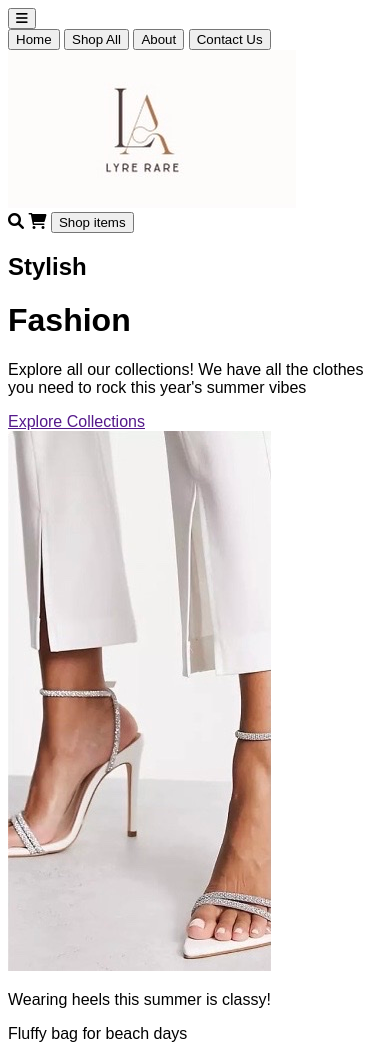
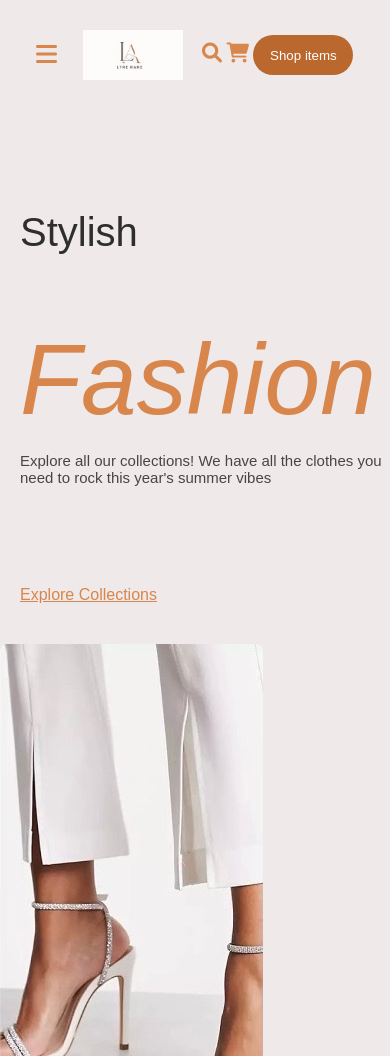
Before and after one commit to johnem06/online-store, a plain HTML site: page index.html in a window 390 px wide. Shown: the top 1056 px of the page. Drawn offline with Linux system fonts and the light colour scheme; a script that the page names is missing.

Commit message:
Update style.css

```diff
--- a/style.css
+++ b/style.css
@@ -1,61 +1,220 @@
 body {
-    font-family: Arial, sans-serif;
+    font-family: sans-serif;
+    background-color: rgb(239, 233, 233);
 }
 
-.menu {
-    list-style-type: none;
-    margin: 0;
-    padding: 0;
-    background-color: #333;
-    overflow: hidden;
+nav {
+    padding: 30px;
+    display: flex;
+    align-items: center;
+    gap: 20vw;
 }
 
-.menu > li {
-    float: left;
-    position: relative;
+.navigation-buttons-section button {
+    background: none;
+    /* color: rgb(216, 134, 76); */
+    border: none;
+    font-size: 0.9em;
+    opacity: 0.9;
 }
 
-.menu > li > a {
-    display: block;
-    color: white;
-    text-align: center;
-    padding: 14px 16px;
-    text-decoration: none;
+button:hover{
+    cursor:pointer;
+    opacity: 0.8;
 }
 
-.menu > li > a:hover {
-    background-color: #111;
+i:hover, a:hover{
+    cursor:pointer;
+    opacity: 0.8;
 }
 
-.dropdown-content {
-    display: none;
-    position: absolute;
-    background-color: #f9f9f9;
-    min-width: 160px;
-    box-shadow: 0px 8px 16px 0px rgba(0,0,0,0.2);
-    z-index: 1;
+#button5:hover{
+    /* background-color: rgb(123, 52, 1);
+    box-shadow: 2px 2px 1px 1px rgb(238, 190, 156); */
+    height: 42px;
+    width:102px;
+    opacity:1;
 }
 
-.dropdown-content a {
-    color: black;
-    padding: 12px 16px;
-    text-decoration: none;
-    display: block;
-    text-align: left;
+.menu-toggle {
+    display: none;
+    background: none;
+    border: none;
+    font-size: 1.5em;
+    color: rgb(216, 134, 76);
 }
 
-.dropdown-content a:hover {
-    background-color: #f1f1f1;
+#logo {
+    /* text-align:center; */
 }
 
-.dropdown:hover .dropdown-content {
-    display: block;
+.cart-section button {
+    background-color: rgb(186, 104, 46);
+    border: none;
+    border-radius: 20px;
+    color: white;
+    width: 100px;
+    height: 40px;
 }
-/* nav{
-    position:fixed;
-    top:0;
-    left:0;
-    width:100vw;
-    background-color: white;
-    color:#111;
-} */
+
+.general-content {
+    margin-top: 0;
+    position: absolute;
+    top: 0;
+    left: 0;
+    width: 100vw;
+}
+
+.body-text {
+    margin-left: 20px;
+    width: 35vw;
+    margin-top: 100px;
+    height: 70%;
+}
+
+.body-text p {
+    opacity: 0.7;
+    margin-bottom: 100px;
+    font-size: 15px;
+}
+
+.body-text h2 {
+    opacity: 0.8;
+    font-weight: 100;
+    font-size: 40px;
+    margin-bottom: 10px;
+
+}
+
+.image-section {
+    width: 50vw;
+    margin-top: 40px;
+    height: 90%;
+    display: flex;
+}
+
+.image-section img{
+    border-radius: 7px;
+}
+
+.image-section p {
+    opacity: 0.5;
+    margin-top: 0px;
+    margin-bottom: 0px;
+    font-size: 15px;
+}
+
+.body-content {
+    display: flex;
+    height: 80%;
+    gap: 100px;
+}
+
+.image2 {
+    margin-top: 50px;
+}
+
+.image3 {
+    margin-top: 245px;
+}
+
+.image2, .image3 {
+    margin-left: 8px;
+}
+
+h1 {
+    font-family: Futura Bold Oblique, sans-serif;
+    font-style: oblique;
+    font-weight: 100;
+    color: rgb(216, 134, 76);
+    font-size: 100px;
+    margin-bottom: 10px;
+    /* margin-top: 40px; */
+}
+
+a {
+    color: rgb(216, 134, 76);
+}
+
+.icon {
+    font-size: 20px;
+    color: rgb(216, 134, 76);
+    transition: color 0.3s ease;
+}
+
+@media all and (max-width: 1300px) {
+    .navigation-buttons-section {
+        display: none;
+        flex-direction: column;
+        position: absolute;
+        background-color: white;
+        width: 100%;
+        top: 60px;
+        left: 0;
+        padding: 20px;
+        /* box-shadow: 0 2px 5px rgba(0, 0, 0, 0.1); */
+    }
+
+    .navigation-buttons-section.show {
+        /* display:flex; */
+        display:block;
+        background: none;
+    }
+
+    .menu-toggle {
+        display: block;
+
+    nav {
+        justify-content: space-between;
+        /* background-color: black; */
+    }
+    }
+}
+@media all and (max-width: 1000px) {
+    nav{
+        gap:10vw
+        /* gap:auto; */
+    }
+    .body-content {
+        display: block;
+    }
+    .image-section{
+        display:block;
+    }
+    .image3{
+        margin-top: 20px;
+    }
+    .body-text{
+        width:100%;
+    }
+}
+@media all and (max-width: 500px) {
+    nav{
+        gap:5vw;
+    }
+    #logo{
+        height: 50px;
+        width: 100px;
+    }
+    .image-section p {
+        font-size: 11.5px;
+        /* font-size: 4vw; */
+        margin-right: 0;
+    }
+}
+
+
+@media all and (min-width: 1310px) {
+    button::after {
+        content: "";
+        position: absolute;
+        bottom: -px; /* Adjust the position as needed */
+        left: 4%;
+        top:13.5%;
+        transform: translateX(-50%);
+        width: 5px;
+        height: 5px;
+        border-radius: 50%;
+        background-color: rgb(216, 134, 76);
+    }
+}
```
